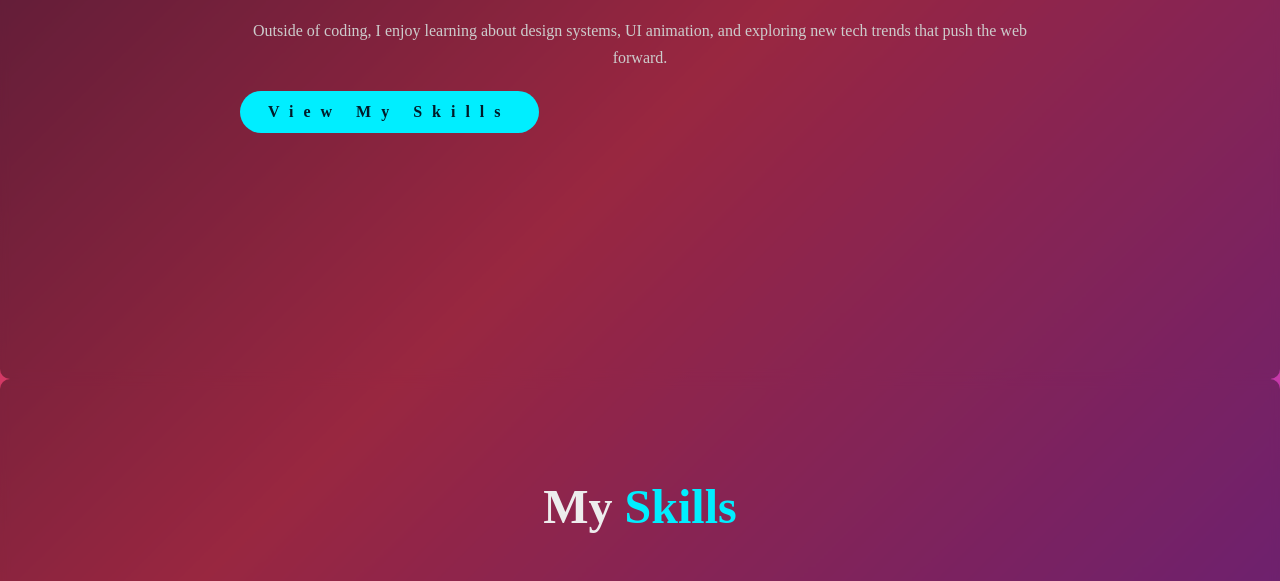
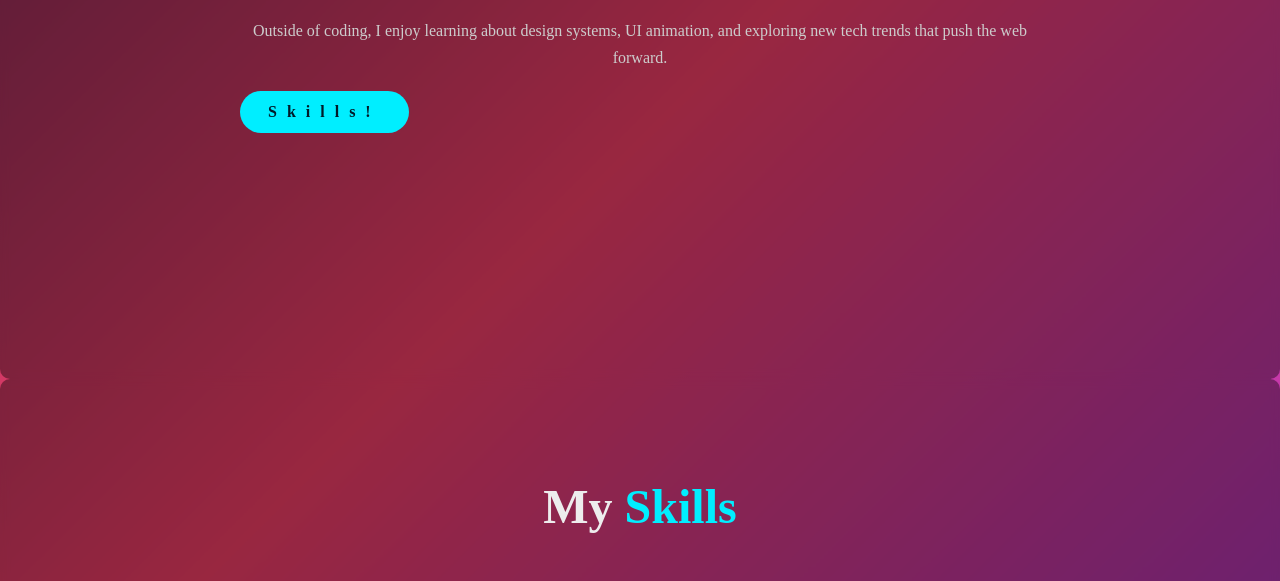
Before and after one commit to Yogeshrahav/Portfolio, a website: page index.html in a window 1280 px wide. Shown: the part 1221-1802 px from the top of the page. Drawn offline with nearby package versions, Linux system fonts and the light colour scheme.

Commit message:
renamed the skills

```diff
--- a/index.html
+++ b/index.html
@@ -47,7 +47,7 @@
         Outside of coding, I enjoy learning about design systems, UI animation, and
         exploring new tech trends that push the web forward.
       </p>
-      <a href="#skills" class="btn-box">View My Skills</a>
+      <a href="#skills" class="btn-box">Skills!</a>
     </div>
   </section>
 
```
